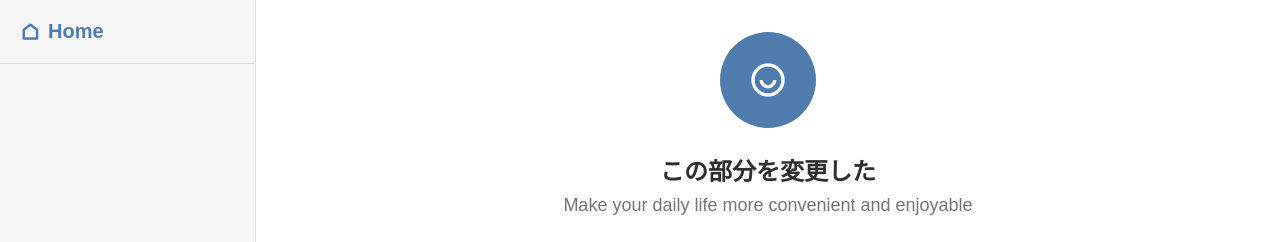
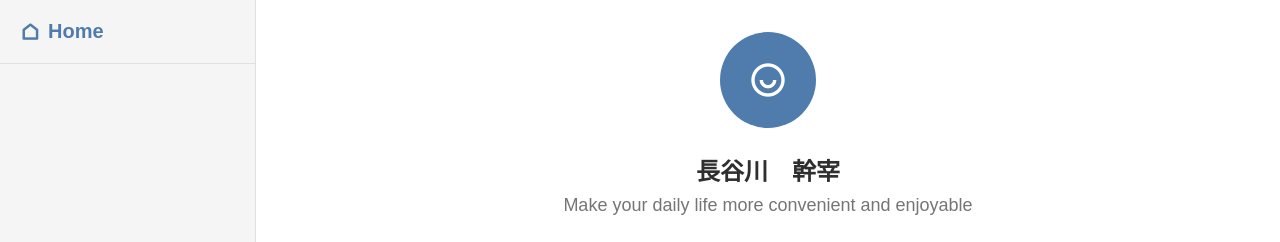
Before and after one commit to kappappa633/my-first-web-app, a plain HTML site: page index.html in a window 1280 px wide. Shown: the top 242 px of the page. Drawn offline with nearby package versions, Linux system fonts and the light colour scheme.

Commit message:
Update index.html

```diff
--- a/index.html
+++ b/index.html
@@ -28,7 +28,7 @@
             <div class="profile-circle">
               <span class="ri-user-smile-line"></span>
             </div>
-            <h1 class="section-title">この部分を変更した</h1>
+            <h1 class="section-title">長谷川　幹宰</h1>
             <p class="section-subtitle">
               Make your daily life more convenient and enjoyable
             </p>
```
